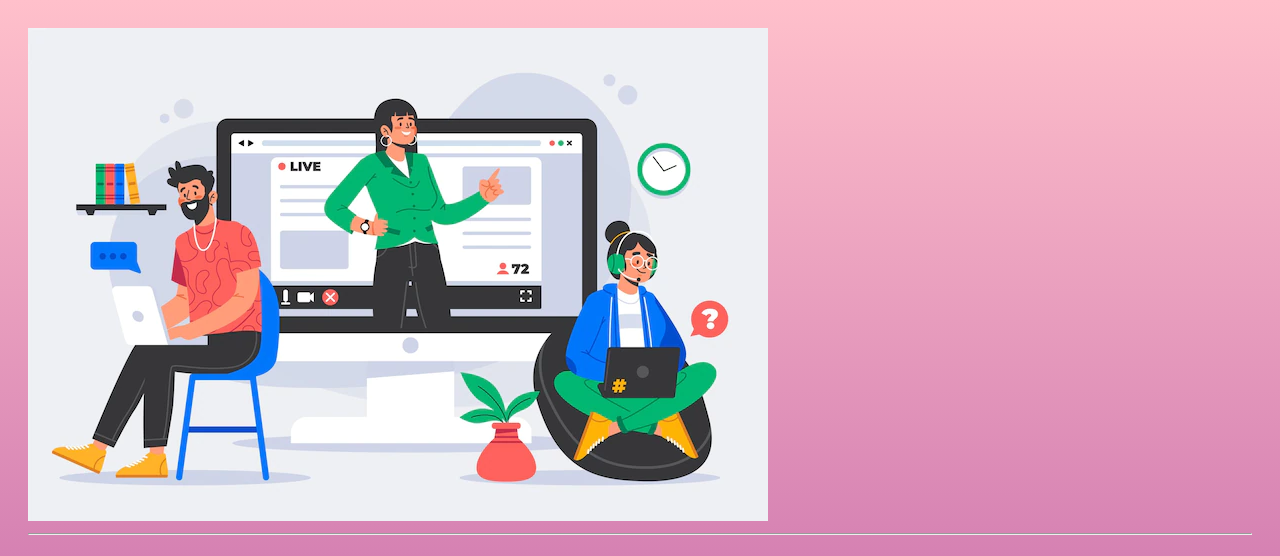
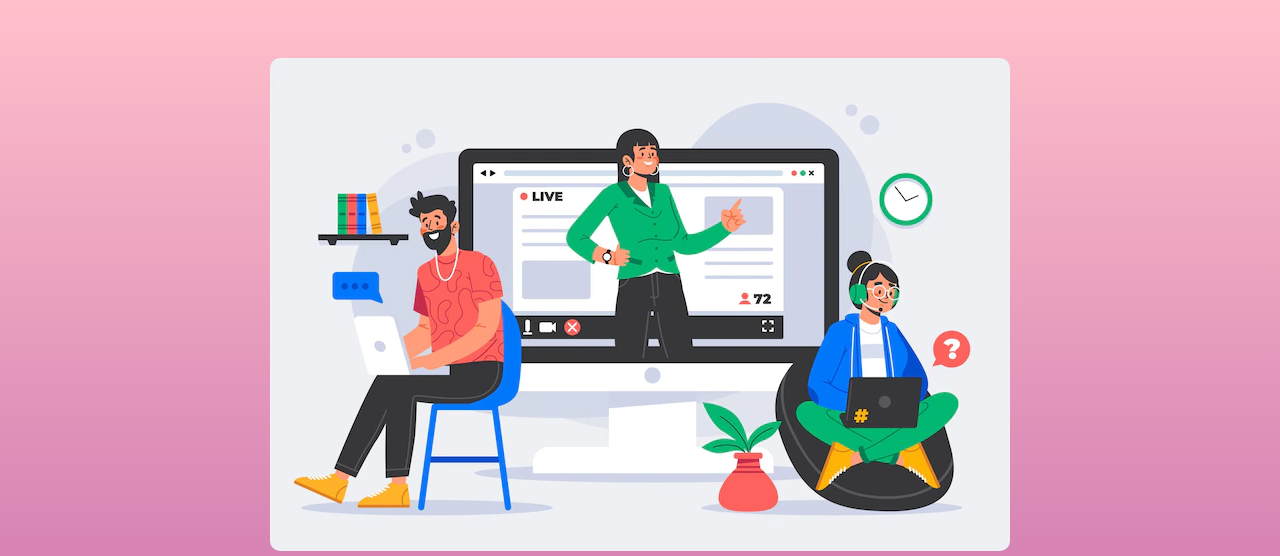
Before and after one commit to PriyaPal001/Resources-Project, a plain HTML site: page index.html in a window 1280 px wide. Shown: the top 556 px of the page. Drawn offline with Linux system fonts and the light colour scheme; the site is published under a folder, as on GitHub Pages, so addresses that start at the root find nothing.

```diff
--- a/index.html
+++ b/index.html
@@ -7,7 +7,7 @@
     <meta name="viewport" content="width=device-width, initial-scale=1.0">
     <title>Resources</title>
     <link rel="stylesheet" href="style.css">
-    <link rel="stylesheet" href="/sass/updated.css">
+    <link rel="stylesheet" href="sass/updated.css">
     <link rel="shortcut icon" href="https://cdn-icons-png.flaticon.com/512/1329/1329016.png" type="image/x-icon">
     <link rel="stylesheet" href="https://cdnjs.cloudflare.com/ajax/libs/font-awesome/4.7.0/css/font-awesome.min.css">
 </head>
```
